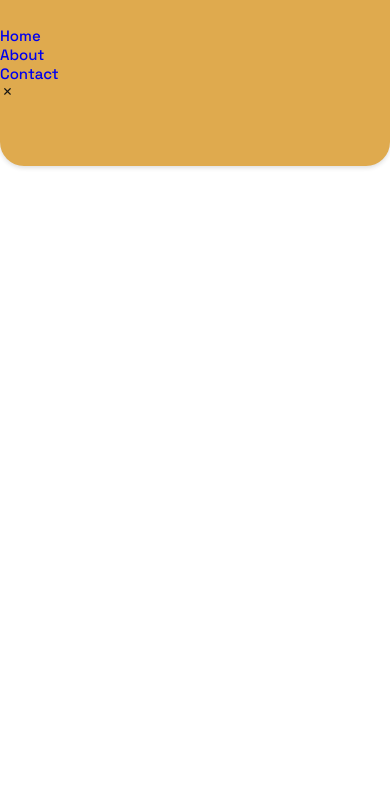
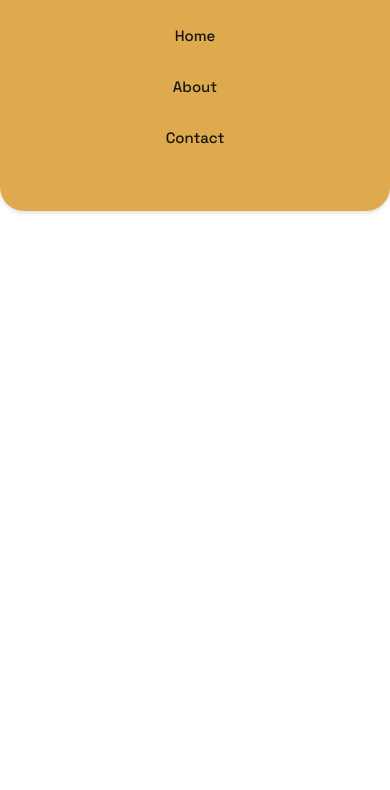
Before and after one commit to annalare/HeyBuddy, a plain HTML site: page index.html in a window 390 px wide. Shown: the part 54-844 px from the top of the page. Drawn offline with nearby package versions, Linux system fonts and the light colour scheme.

Commit message:
continue

```diff
--- a/buddy.js
+++ b/buddy.js
@@ -0,0 +1,28 @@
+const navMenu = document.getElementById("nav-menu"),
+  navToggle = document.getElementById("nav-toggle"),
+  navClose = document.getElementById("nav-close");
+
+/*===== MENU SHOW =====*/
+/* Validate if constant exists */
+if (navToggle) {
+  navToggle.addEventListener("click", () => {
+    navMenu.classList.add("show-menu");
+  });
+}
+
+/*===== MENU HIDDEN =====*/
+/* Validate if constant exists */
+if (navClose) {
+  navClose.addEventListener("click", () => {
+    navMenu.classList.remove("show-menu");
+  });
+}
+/*=============== REMOVE MENU MOBILE ===============*/
+const navLink = document.querySelectorAll(".nav__link");
+
+function linkAction() {
+  const navMenu = document.getElementById("nav-menu");
+  // When we click on each nav__link, we remove the show-menu class
+  navMenu.classList.remove("show-menu");
+}
+navLink.forEach((n) => n.addEventListener("click", linkAction));
--- a/style.css
+++ b/style.css
@@ -16,6 +16,20 @@
     --biggest-font-size: 5rem;
     --normal-font-size: 1rem;
     --smaller-font-size: 0.813;
+  }
+}
+
+@media screen and (max-width: 767px) {
+  .nav__menu {
+    position: fixed;
+    background-color: var(--first-color);
+    left: 0;
+    top: -100%;
+    width: 100%;
+    padding: 5rem 0 4rem;
+    border-radius: 0 0 1.5rem 1.5rem;
+    box-shadow: 0 2px 4px hsla(38, 4%, 15%, 0.15);
+    transition: 0.4s;
   }
 }
 
@@ -61,6 +75,26 @@
   box-shadow: 0 2px 4px hsla(38, 4%, 15%, 0.15);
   transition: 0.4s;
 }
+.nav__list {
+  text-align: center;
+  display: flex;
+  flex-direction: column;
+  row-gap: 2rem;
+}
+.nav__link {
+  color: var(--text-color);
+}
+.nav__close {
+  position: absolute;
+  top: 1rem;
+  right: 1.5rem;
+  font-size: 1.5rem;
+  color: var(--text-color);
+  cursor: pointer;
+}
+.show-menu {
+  top: 0;
+}
 body {
   font-family: var(--body-font);
   font-size: var(--normal-font-size);
```
